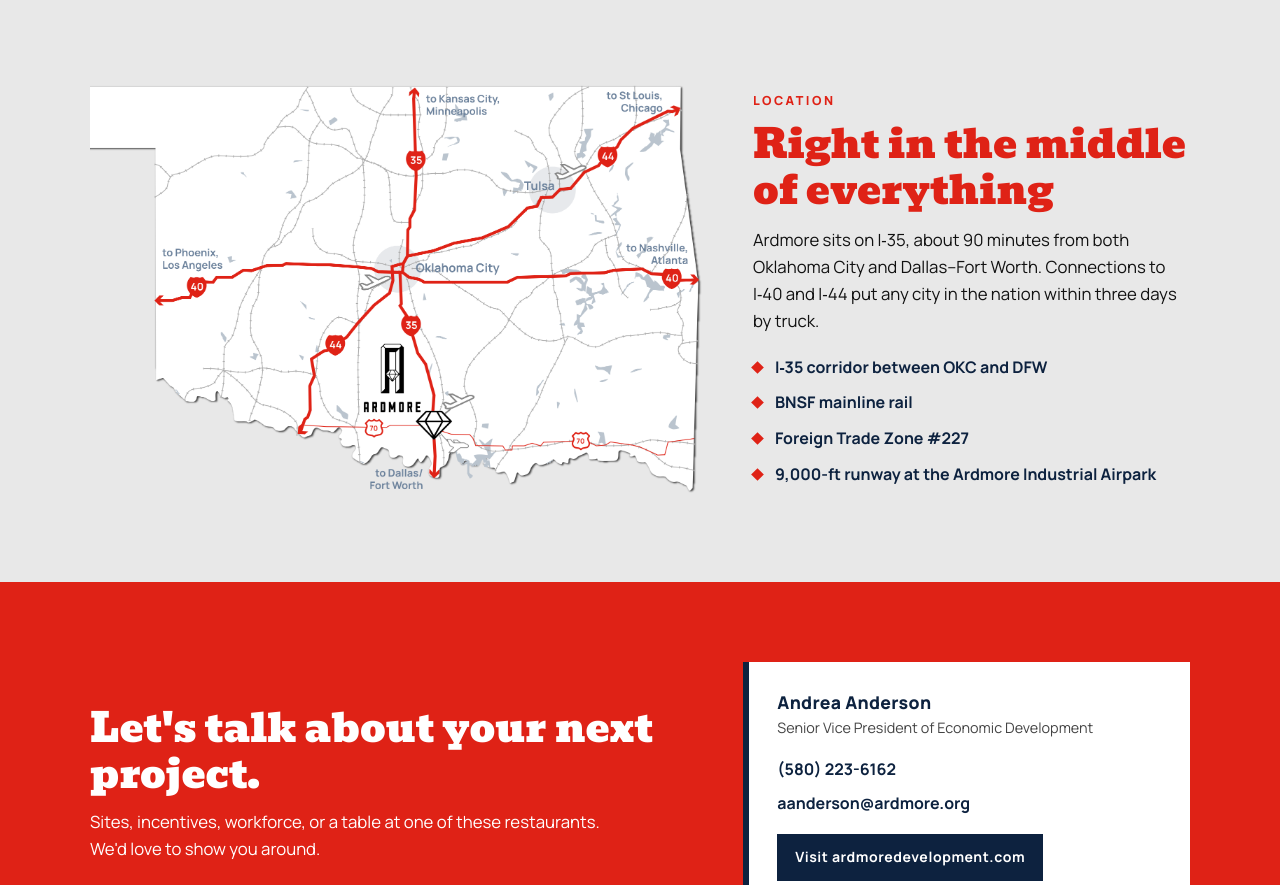
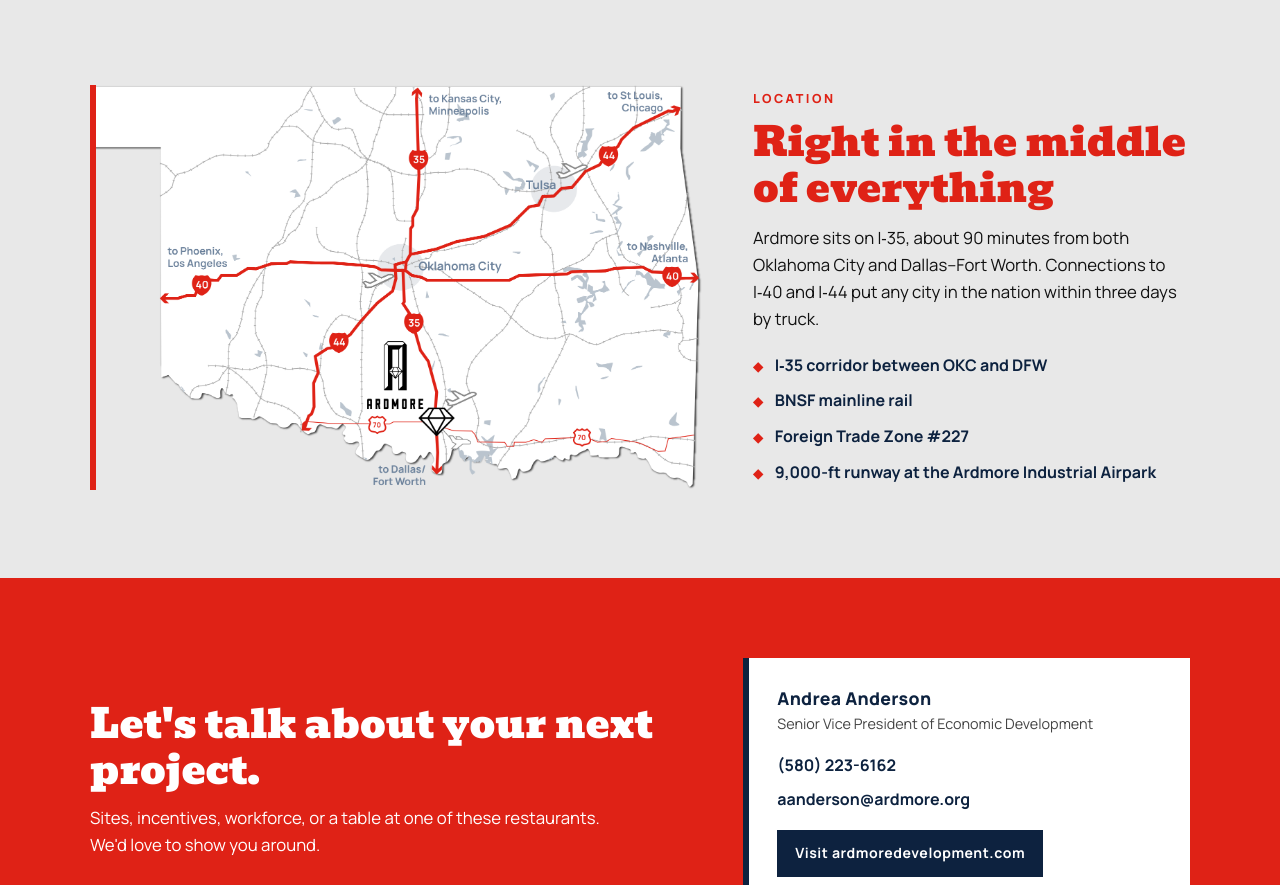
Before and after one commit to ryan-hallpass/taste-of-ardmore, a plain HTML site: page index.html in a window 1280 px wide. Shown: the part 2672-3557 px from the top of the page. Drawn offline with Linux system fonts and the light colour scheme.

Commit message:
Add red left rule to location map; make list bullets render everywhere
Co-Authored-By: Claude Opus 5.5 <noreply@anthropic.com>

```diff
--- a/index.html
+++ b/index.html
@@ -134,13 +134,15 @@
   .location { background: var(--gray); padding: clamp(48px, 7vw, 88px) 0; }
   .location .wrap { display: grid; gap: clamp(28px, 4vw, 56px); align-items: center; }
   @media (min-width: 900px) { .location .wrap { grid-template-columns: 7fr 5fr; } }
+  /* Red rule on the left edge so the cropped panhandle reads as running off the panel */
+  .location figure { border-left: 6px solid var(--red); }
   .location figure img { width: 100%; height: auto; }
   .location figcaption { font-size: .8rem; color: #555; margin-top: 8px; }
   .location h2 { font-family: var(--heading); color: var(--red); font-weight: 400; font-size: clamp(1.8rem, 4vw, 2.5rem); line-height: 1.15; margin-top: 10px; }
   .location p { margin-top: 14px; font-size: 1.05rem; }
   .location ul { list-style: none; margin-top: 20px; display: grid; gap: 10px; }
-  .location li { position: relative; padding-left: 22px; font-weight: 700; color: var(--navy); }
-  .location li::before { content: ""; position: absolute; left: 0; top: .5em; width: 9px; height: 9px; background: var(--red); transform: rotate(45deg); }
+  .location li { display: flex; align-items: baseline; gap: 12px; font-weight: 700; color: var(--navy); }
+  .location li::before { content: "\25C6"; color: var(--red); font-size: .8em; line-height: 1; flex: none; } /* ◆ */
 
   /* ---------- Contact CTA ---------- */
   .cta { background: var(--red); color: #fff; padding: clamp(48px, 7vw, 80px) 0; }
```
